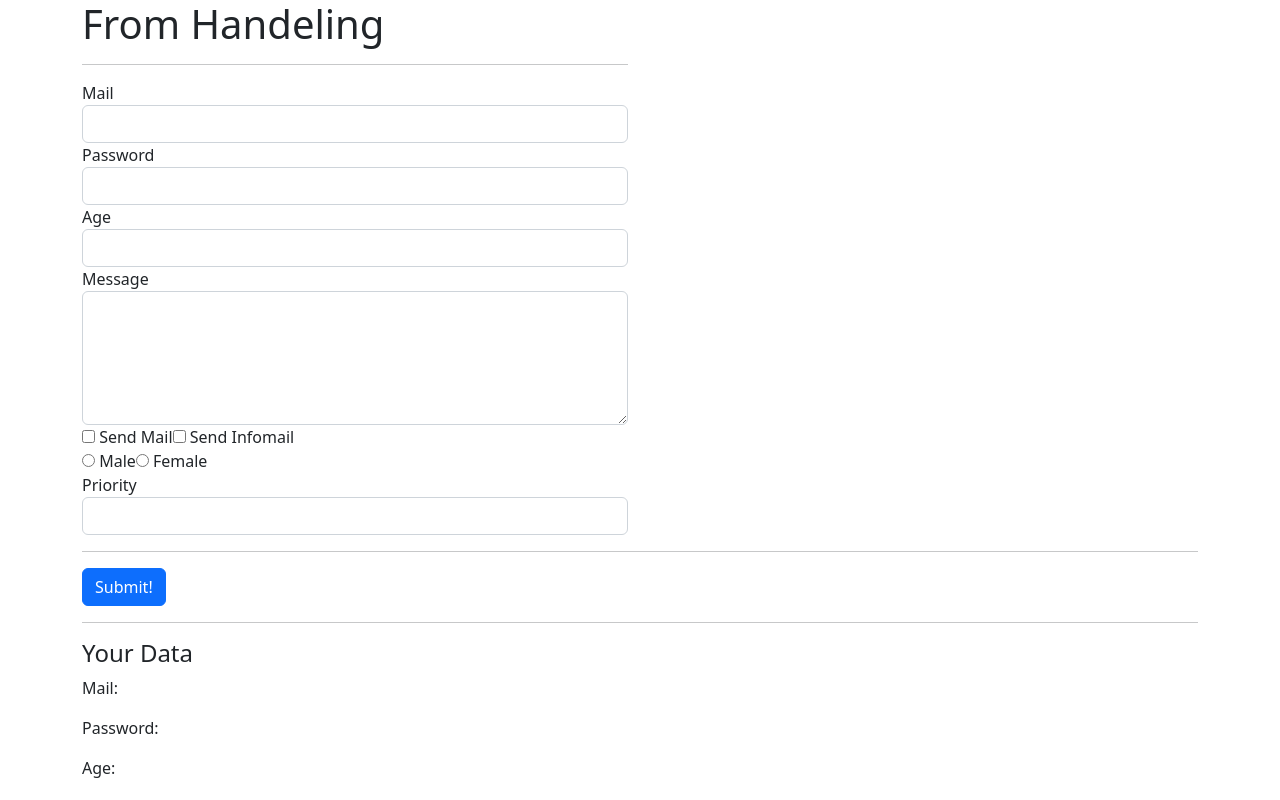
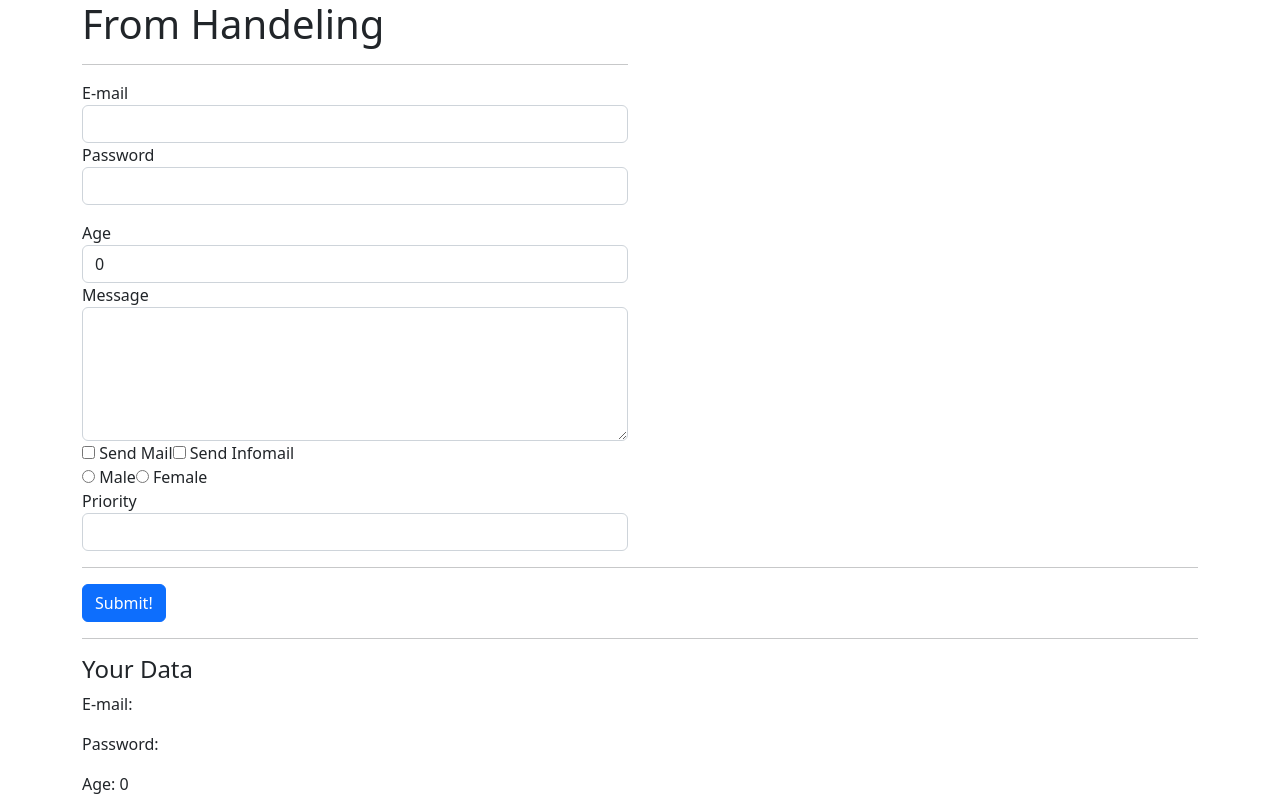
Before and after one commit to JesminNancy/VueJs2, a Vue app in the folder myapp/: page / in a window 1280 px wide. Shown: the top 800 px of the page. Built offline with nearby package versions, Linux system fonts and the light colour scheme.

Commit message:
Form Handling input field & Text area

```diff
--- a/myapp/src/App.vue
+++ b/myapp/src/App.vue
@@ -8,16 +8,32 @@
           <h1>From Handeling</h1>
           <hr />
           <div class="form-group">
-            <label for="email">Mail</label>
-            <input type="text" id="email" class="form-control" />
+            <label for="email">E-mail</label>
+            <input
+              type="text"
+              id="email"
+              class="form-control"
+              v-model="userData.email"
+            />
           </div>
           <div class="form-group">
             <label for="password">Password</label>
-            <input type="password" id="password" class="form-control" />
+            <input
+              type="password"
+              id="password"
+              class="form-control"
+              v-model.lazy="userData.password"
+            />
+            <p>{{ userData.password }}</p>
           </div>
           <div class="form-group">
             <label for="age">Age</label>
-            <input type="number" id="age" class="form-control" />
+            <input
+              type="number"
+              id="age"
+              class="form-control"
+              v-model="userData.age"
+            />
           </div>
         </div>
       </div>
@@ -27,7 +43,13 @@
         >
           <label for="message">Message</label><br />
 
-          <textarea id="message" rows="5" class="form-control"> </textarea>
+          <textarea
+            id="message"
+            rows="5"
+            class="form-control"
+            v-model="message"
+          >
+          </textarea>
         </div>
       </div>
       <div class="row">
@@ -84,10 +106,10 @@
             <h4>Your Data</h4>
           </div>
           <div class="panel-body">
-            <p>Mail:</p>
-            <p>Password:</p>
-            <p>Age:</p>
-            <p>Message:</p>
+            <p>E-mail: {{ userData.email }}</p>
+            <p>Password: {{ userData.password }}</p>
+            <p>Age: {{ userData.age }}</p>
+            <p>Message: {{ message }}</p>
             <p><strong>Send Mail?</strong></p>
             <ul>
               <li></li>
@@ -103,7 +125,18 @@
 </template>
 
 <script>
-export default {};
+export default {
+  data() {
+    return {
+      userData: {
+        email: "",
+        password: "",
+        age: 0,
+      },
+      message: "",
+    };
+  },
+};
 </script>
 
 <style>
```
